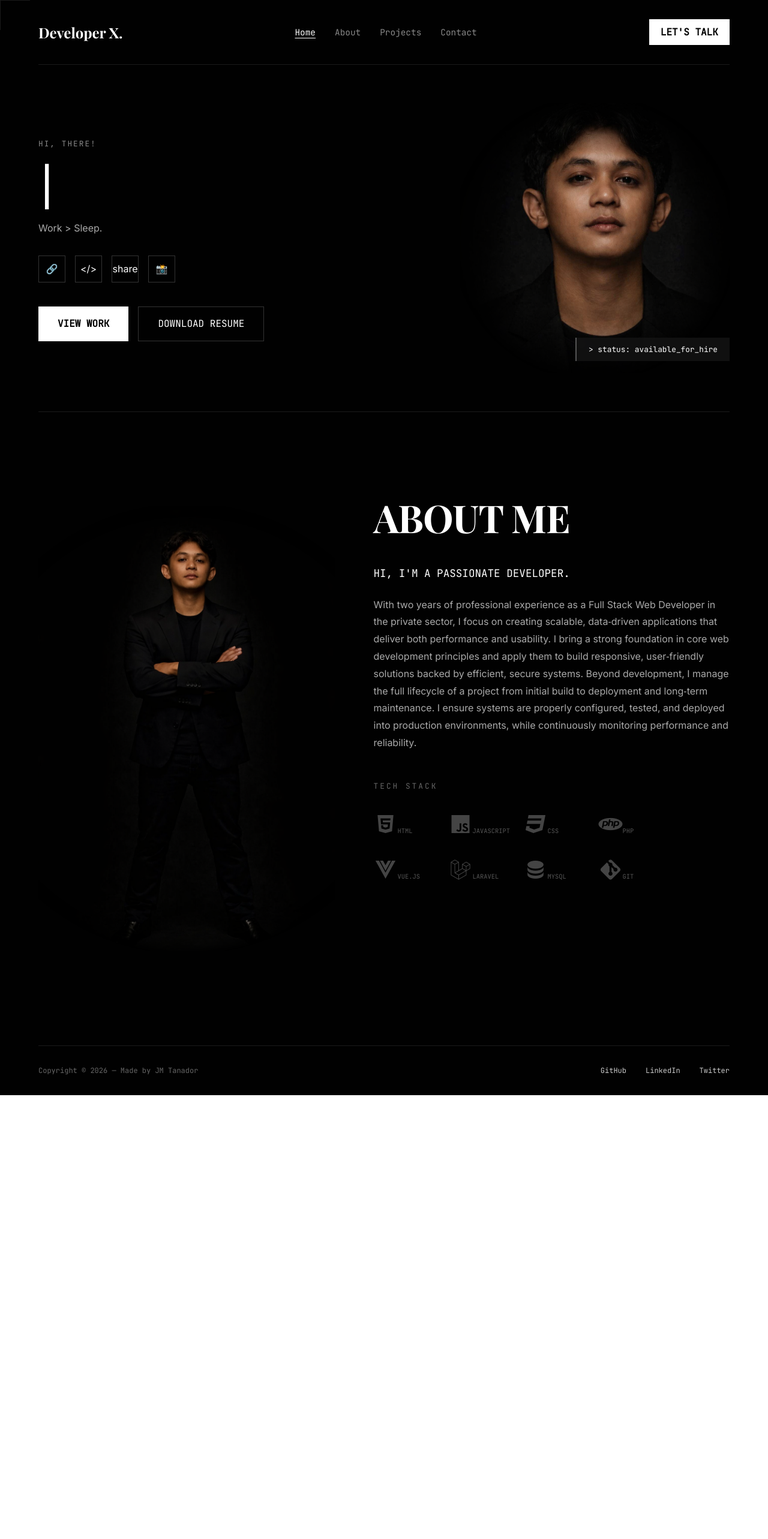
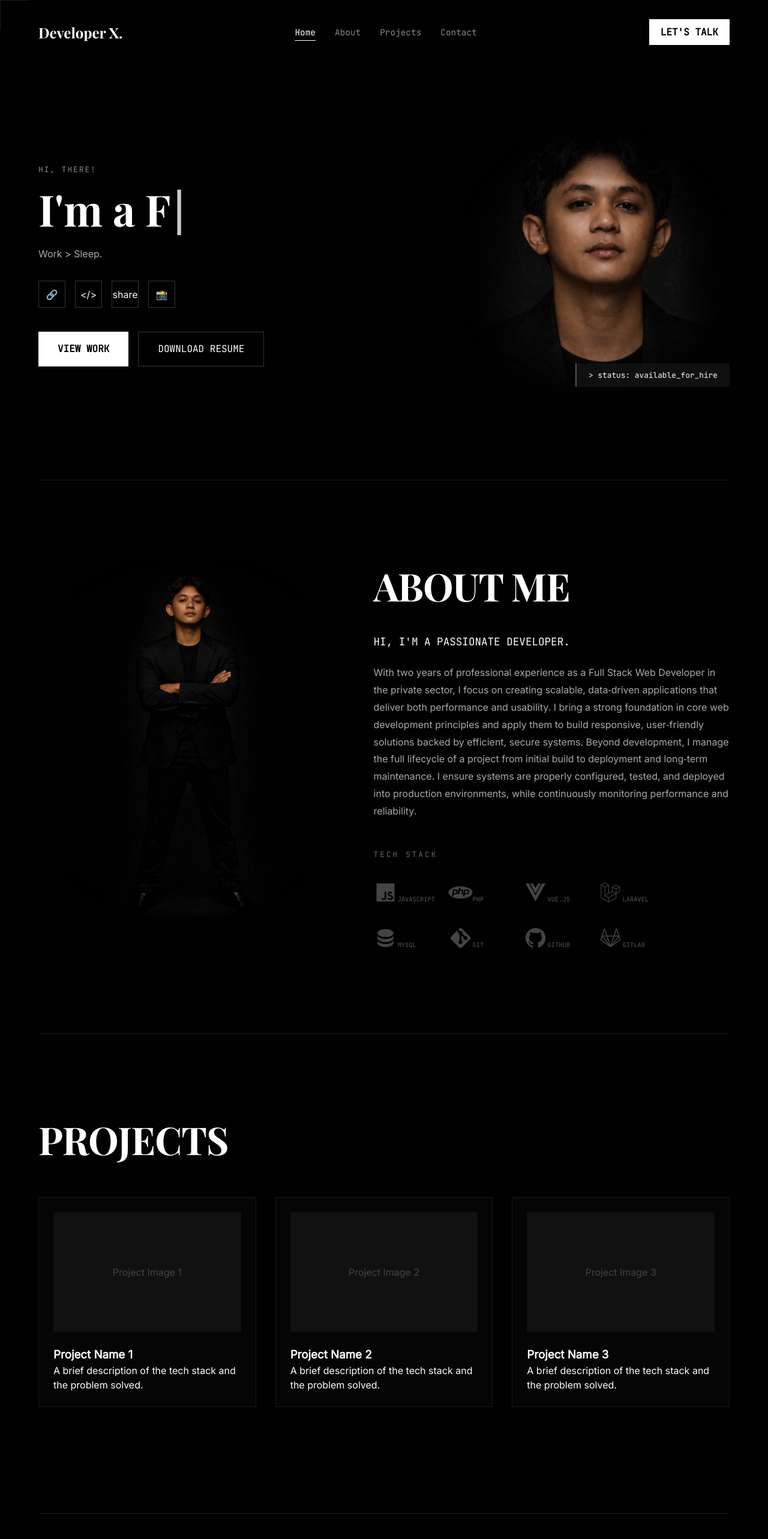
Before and after one commit to jm-tanador/portfolio, a Vue app: page / in a window 1280 px wide. Shown: the top 2566 px of the page at 60% size. Before the commit the page ends 1826 px from the top, so only its background shows below. Built offline with nearby package versions, Linux system fonts and the light colour scheme.

Commit message:
Sticky navbar with active links

```diff
--- a/src/components/pages/Home.vue
+++ b/src/components/pages/Home.vue
@@ -1,37 +1,29 @@
 <template>
     <div class="portfolio-wrapper">
         <!-- Navigation -->
-        <nav class="navbar">
+        <nav class="navbar" :class="{ 'navbar-scrolled': isScrolled }">
             <div class="logo">Developer X.</div>
             <ul class="nav-links">
-                <li class="active">Home</li>
-                <li>About</li>
-                <li>Projects</li>
-                <li>Contact</li>
+                <!-- activeSection is now dynamic -->
+                <li><a href="#home" class="nav-link" :class="{ active: activeSection == 'home' }">Home</a></li>
+                <li><a href="#about" class="nav-link" :class="{ active: activeSection == 'about' }">About</a></li>
+                <li><a href="#projects" class="nav-link" :class="{ active: activeSection == 'projects' }">Projects</a></li>
+                <li><a href="#contact" class="nav-link" :class="{ active: activeSection == 'contact' }">Contact</a></li>
             </ul>
             <button class="cta-talk">LET'S TALK</button>
         </nav>
 
         <!-- Main Content -->
         <main>
-            <!-- MAIN DASHBOARD -->
-            <section  class="hero">
+            <!-- Hero Section (Fixed height to 100vh) -->
+            <section id="home" class="hero">
                 <div class="hero-content">
                     <span class="greeting">HI, THERE!</span>
                     <h1 class="main-title">
                         {{ displayedText }}<span class="cursor">|</span>
                     </h1>
-                    <!-- <p class="description">
-                        Passionate full‑stack web developer skilled in both front‑end and
-                        back‑end systems. Dedicated to building clean, efficient, and scalable
-                        user experiences.
-                    </p> -->
+                    <p class="description">Work > Sleep.</p>
 
-                    <p class="description">
-                        Work > Sleep.
-                    </p>
-
-                    <!-- Icon Buttons -->
                     <div class="social-icons">
                         <button class="icon-btn"><span>🔗</span></button>
                         <button class="icon-btn"><span>&lt;/&gt;</span></button>
@@ -39,33 +31,27 @@
                         <button class="icon-btn"><span>📸</span></button>
                     </div>
 
-                    <!-- Action Buttons -->
                     <div class="action-buttons">
                         <button class="btn-primary">VIEW WORK</button>
                         <button class="btn-secondary">DOWNLOAD RESUME</button>
                     </div>
                 </div>
 
-                <!-- Image Section -->
                 <div class="hero-image-container">
                     <div class="image-overlay">
-                    <!-- Ensure you are using the new .png file -->
                         <img src="/src/assets/img-profile.png" alt="JM Tanador" class="profile-img" />
-                    <div class="status-tag">
-                        > status: available_for_hire
-                    </div>
+                        <div class="status-tag">> status: available_for_hire</div>
                     </div>
                 </div>
             </section>
 
             <!-- ABOUT SECTION -->
             <section id="about" class="about-section">
+                <!-- ... your existing about content ... -->
                  <div class="about-container">
-                    <!-- Left Side: Full Body Image -->
                     <div class="about-image-wrapper">
-                        <img src="/src/assets/img-fullbody.png" alt="JM Tanador Full Body" class="about-full-img" />
+                        <img src="/src/assets/img-fullbody.png" alt="JM Tanador" class="about-full-img" />
                     </div>
-                    <!-- Right Side: Content -->
                     <div class="about-text-content">
                         <h2 class="section-title">ABOUT ME</h2>
                         <span class="about-subtitle">HI, I'M A PASSIONATE DEVELOPER.</span>
@@ -79,31 +65,38 @@
                             long‑term maintenance. I ensure systems are properly configured, tested, and deployed into production
                             environments, while continuously monitoring performance and reliability.
                         </p>
-
                         <div class="tech-stack">
                             <span class="tech-stack-title">TECH STACK</span>
                             <div class="tech-grid">
                                 <div class="tech-item" v-for="(item, index) in techStack" :key="index">
-                                    <!-- Replace text with MDI icon -->
                                     <i class="mdi" :class="item.icon" :style="{ color: item.color }"></i>
                                     <span class="label">{{ item.title }}</span>
                                 </div>
                             </div>
                         </div>
                     </div>
-
-
                 </div>
             </section>
 
-            <!-- PROJECTS SECTION -->
-            <section>
-
+            <!-- PROJECTS SECTION (Temporary View) -->
+            <section id="projects" class="projects-section">
+                <h2 class="section-title">PROJECTS</h2>
+                <div class="project-grid">
+                    <div class="project-card" v-for="i in 3" :key="i">
+                        <div class="project-img-placeholder">Project Image {{i}}</div>
+                        <h3>Project Name {{i}}</h3>
+                        <p>A brief description of the tech stack and the problem solved.</p>
+                    </div>
+                </div>
             </section>
 
-            <!-- CONTACT SECTION -->
-            <section>
-
+            <!-- CONTACT SECTION (Temporary View) -->
+            <section id="contact" class="contact-section">
+                <h2 class="section-title">GET IN TOUCH</h2>
+                <div class="contact-container">
+                    <p>Have a project in mind? Let's build something amazing together.</p>
+                    <a href="mailto:your@email.com" class="email-link">jmtanador@email.com</a>
+                </div>
             </section>
         </main>
 
@@ -126,6 +119,8 @@ export default {
     name: 'PortfolioHome',
     data() {
         return {
+            activeSection: 'home',
+            isScrolled: false, // For navbar glass effect
             titles: ["I'm JM Tanador", "I'm a Fullstack Web Developer", "I'm a Creator"],
             displayedText: "",
             titleIndex: 0,
@@ -133,52 +128,69 @@ export default {
             isDeleting: false,
             typeSpeed: 150,
             techStack: [
-                { title: 'HTML', icon: 'mdi-language-html5', color: '#E34F26' },
+                // { title: 'HTML', icon: 'mdi-language-html5', color: '#E34F26' },
                 { title: 'Javascript', icon: 'mdi-language-javascript', color: '#F7DF1E' },
-                { title: 'CSS', icon: 'mdi-language-css3', color: '#1572B6' },
+                // { title: 'CSS', icon: 'mdi-language-css3', color: '#1572B6' },
                 { title: 'PHP', icon: 'mdi-language-php', color: '#777BB4' },
                 { title: 'Vue.js', icon: 'mdi-vuejs', color: '#4FC08D' },
-                { title: 'Laravel', icon: 'mdi-laravel', color: '#FF2D20' }, // MDI has Laravel!
+                { title: 'Laravel', icon: 'mdi-laravel', color: '#FF2D20' },
                 { title: 'MySQL', icon: 'mdi-database', color: '#4479A1' },
                 { title: 'Git', icon: 'mdi-git', color: '#F05032' },
+                { title: 'GitHub', icon: 'mdi-github', color: '#F05032' },
+                { title: 'GitLab', icon: 'mdi-gitlab', color: '#F05032' },
             ]
         };
     },
     methods: {
         handleTyping() {
             const currentFullText = this.titles[this.titleIndex];
-
             if (this.isDeleting) {
-                // Remove a character
                 this.displayedText = currentFullText.substring(0, this.charIndex - 1);
                 this.charIndex--;
-                this.typeSpeed = 50; // Faster when deleting
-            }
-            else {
-                // Add a character
+                this.typeSpeed = 50;
+            } else {
                 this.displayedText = currentFullText.substring(0, this.charIndex + 1);
                 this.charIndex++;
                 this.typeSpeed = 150;
             }
 
-            // Logic for switching states
             if (!this.isDeleting && this.charIndex === currentFullText.length) {
-                // Finished typing, wait then start deleting
                 this.isDeleting = true;
-                this.typeSpeed = 2000; // Pause at the end of the word
-            }
-            else if (this.isDeleting && this.charIndex === 0) {
-                // Finished deleting, move to next title
+                this.typeSpeed = 2000;
+            } else if (this.isDeleting && this.charIndex === 0) {
                 this.isDeleting = false;
                 this.titleIndex = (this.titleIndex + 1) % this.titles.length;
                 this.typeSpeed = 500;
             }
+            setTimeout(this.handleTyping, this.typeSpeed);
+        },
 
-            setTimeout(this.handleTyping, this.typeSpeed);
+        handleScroll() {
+            // 1. Navbar Glass Effect Logic
+            this.isScrolled = window.scrollY > 50;
+
+            // 2. Active Section Highlighting Logic
+            const sections = ['home', 'about', 'projects', 'contact'];
+            const scrollPosition = window.scrollY + 150; // Offset for better detection
+
+            sections.forEach((id) => {
+                const element = document.getElementById(id);
+                if (element) {
+                    const offsetTop = element.offsetTop;
+                    const offsetHeight = element.offsetHeight;
+                    if (scrollPosition >= offsetTop && scrollPosition < offsetTop + offsetHeight) {
+                        this.activeSection = id;
+                    }
+                }
+            });
         }
     },
     mounted() {
         this.handleTyping();
+        window.addEventListener('scroll', this.handleScroll);
+    },
+    beforeUnmount() {
+        window.removeEventListener('scroll', this.handleScroll);
     }
 };
 </script>
@@ -204,12 +216,36 @@ export default {
     background-size: 50px 50px;
 }
 
+/* Ensure the page scrolls smoothly */
+html {
+    scroll-behavior: smooth;
+    /* This prevents the fixed navbar from covering your section titles */
+    scroll-padding-top: 80px;
+}
+
 /* Navbar */
+/* Navbar Base (Transparent initially) */
 .navbar {
+    position: fixed;
+    top: 0;
+    left: 0;
+    width: 100%;
     display: flex;
     justify-content: space-between;
     align-items: center;
-    padding: 2rem 0;
+    padding: 2rem 4rem; /* Match your page padding */
+    z-index: 1000;
+    transition: all 0.4s ease; /* Smooth transition for background */
+    background: transparent;
+    border-bottom: 1px solid transparent;
+    box-sizing: border-box;
+}
+
+/* Navbar Scrolled State (Glass Effect) */
+.navbar-scrolled {
+    padding: 1rem 4rem;
+    background: rgba(1, 1, 1, 0.7);
+    backdrop-filter: blur(10px);
     border-bottom: 1px solid #1a1a1a;
 }
 
@@ -225,6 +261,24 @@ export default {
     gap: 2rem;
     font-family: 'JetBrains Mono', monospace;
     font-size: 0.9rem;
+}
+
+/* Style the anchor tags inside LI */
+.nav-links a {
+    text-decoration: none;
+    color: #888;
+    transition: color 0.3s;
+}
+
+.nav-links a.active {
+    color: #fff !important;
+    text-decoration: underline !important;
+    text-underline-offset: 8px;
+}
+
+/* Offset the top of the page so content doesn't hide behind navbar */
+body {
+    padding-top: 80px;
 }
 
 .nav-links li {
@@ -251,12 +305,11 @@ export default {
 
 /* Hero Section */
 .hero {
-    flex: 1;
+    min-height: 100vh; /* Force home to take full screen height */
     display: flex;
     align-items: center;
     justify-content: space-between;
-    gap: 4rem;
-    padding: 4rem 0;
+    padding-top: 80px; /* Space for fixed navbar */
 }
 
 .hero-content {
@@ -524,7 +577,7 @@ export default {
 /* About Image (Full Body Zoom Out) */
 .about-image-wrapper {
     flex: 1;
-    height: 800px; /* Taller container for full body look */
+    height: 600px; /* Taller container for full body look */
     display: flex;
     justify-content: center;
     overflow: hidden;
@@ -546,6 +599,53 @@ export default {
         black 70%,
         transparent 80%
     );
+}
+
+/* PROJECTS SECTION */
+.projects-section {
+    padding: 8rem 0;
+    border-top: 1px solid #1a1a1a;
+    min-height: 100vh;
+}
+.project-grid {
+    display: grid;
+    grid-template-columns: repeat(auto-fit, minmax(300px, 1fr));
+    gap: 2rem;
+    margin-top: 3rem;
+}
+.project-card {
+    border: 1px solid #1a1a1a;
+    padding: 1.5rem;
+    background: #050505;
+}
+.project-img-placeholder {
+    width: 100%;
+    height: 200px;
+    background: #111;
+    margin-bottom: 1.5rem;
+    display: flex;
+    align-items: center;
+    justify-content: center;
+    color: #444;
+}
+
+/* CONTACT SECTION */
+.contact-section {
+    padding: 8rem 0;
+    text-align: center;
+    min-height: 80vh;
+    display: flex;
+    flex-direction: column;
+    justify-content: center;
+    border-top: 1px solid #1a1a1a;
+}
+.email-link {
+    font-size: 3rem;
+    font-family: 'Playfair Display', serif;
+    color: #fff;
+    text-decoration: none;
+    margin-top: 2rem;
+    display: inline-block;
 }
 
 /* Footer */
@@ -590,11 +690,32 @@ export default {
         padding: 0;
     }
 
+    .logo {
+        font-family: 'Playfair Display', serif;
+        font-size: 1.5rem;
+        font-weight: bold;
+        margin-right: 150px;
+    }
+
+    .cta-talk {
+        position: absolute;
+        right: 50px;
+        bottom: 70px;
+        background: white;
+        color: black;
+        border: none;
+        padding: 0.2rem 1rem;
+        font-family: 'JetBrains Mono', monospace;
+        font-weight: bold;
+        cursor: pointer;
+        scale: 1;
+    }
+
     /* 3. Stack the content and image vertically */
     .hero {
         flex-direction: column;
         text-align: center;
-    padding: 2rem 0;
+        padding: 150px 0;
         gap: 2rem;
     }
 
@@ -697,5 +818,15 @@ export default {
         width: 100%;
         height: 100px;
     }
+
+    /* CONTACT MEDIA */
+    .email-link {
+        font-size: 1.5rem;
+        font-family: 'Playfair Display', serif;
+        color: #fff;
+        text-decoration: none;
+        margin-top: 2rem;
+        display: inline-block;
+    }
 }
 </style>
```
Lines whose indentation alone changed are shown as unchanged.
